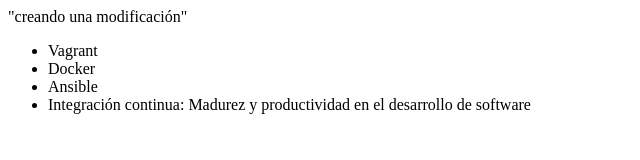
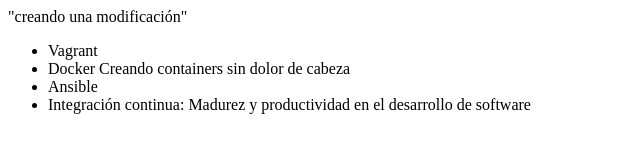
Before and after one commit to mittelbach/Alura-git, a plain HTML site: page index.html in a window 1280 px wide. Shown: the whole page, without its empty margins (0-640 px from the left). Drawn offline with Linux system fonts and the light colour scheme.

Commit message:
Corrigiendo el nombre del curso Docker

```diff
--- a/index.html
+++ b/index.html
@@ -7,7 +7,7 @@
 <body>
      <ul>
          <li> Vagrant </li>
-         <li> Docker </li>
+         <li> Docker Creando containers sin dolor de cabeza </li>
          <li> Ansible </li>
          <li> Integración continua: Madurez y productividad en el desarrollo de software </li>
      </ul>
```
